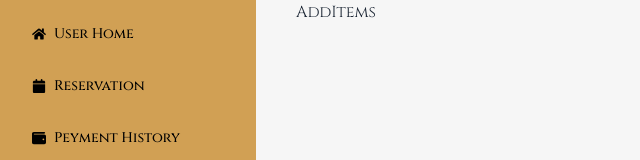
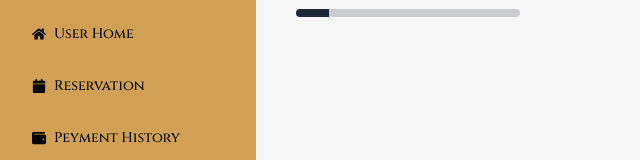
Before and after one commit to Alomgir-HasanShakib/Bistro-Boss, a React (Vite) app: page /dashboard/additems in a window 1280 px wide. Shown: the top 160 px of the page, without its empty margins (0-640 px from the left). Built offline with nearby package versions, Linux system fonts and the light colour scheme; no server answers.

Commit message:
make all the admin route private

```diff
--- a/package.json
+++ b/package.json
@@ -17,6 +17,7 @@
     "match-sorter": "^6.3.4",
     "react": "^18.2.0",
     "react-dom": "^18.2.0",
+    "react-hook-form": "^7.51.5",
     "react-icons": "^5.2.1",
     "react-responsive-carousel": "^3.2.23",
     "react-router-dom": "^6.23.1",
--- a/src/Hooks/useAdmin.jsx
+++ b/src/Hooks/useAdmin.jsx
@@ -7,7 +7,7 @@ const useAdmin = () => {
   const { user } = useContext(AuthContext);
   //  console.log(user?.email);
   const axiosSecure = useAxiosSecure();
-  const { data: isAdmin } = useQuery({
+  const { data: isAdmin, isPending: isAdminLoading } = useQuery({
     queryKey: [user?.email, "isAdmin"],
     queryFn: async () => {
       const res = await axiosSecure.get(`/users/admin/${user.email}`);
@@ -15,7 +15,7 @@ const useAdmin = () => {
       return res.data?.admin;
     },enabled: !!localStorage.getItem('access-token')
   });
-  return [isAdmin];
+  return [isAdmin,isAdminLoading];
 };
 
 export default useAdmin;
--- a/src/Pages/Dashboard/ForAdmin/AddItems.jsx
+++ b/src/Pages/Dashboard/ForAdmin/AddItems.jsx
@@ -1,7 +1,13 @@
+import SectionTitle from "../../../Component/Section Title/SectionTitle"
 
 const AddItems = () => {
   return (
-    <div>AddItems</div>
+    <div>
+      <SectionTitle head='Add An Items' subHead="What's New?"></SectionTitle>
+      <div>
+
+      </div>
+    </div>
   )
 }
 
--- /dev/null
+++ b/src/Routers/AdminRoute.jsx
@@ -0,0 +1,20 @@
+import { useContext } from "react";
+import { AuthContext } from "../Context/Authentication";
+import useAdmin from "../Hooks/useAdmin";
+import { Navigate, useLocation } from "react-router-dom";
+
+const AdminRoute = ({ children }) => {
+  const { user, loader } = useContext(AuthContext);
+  const [isAdmin, isAdminLoading] = useAdmin();
+  const location = useLocation();
+
+  if (loader || isAdminLoading) {
+    return <progress className="progress w-56"></progress>;
+  }
+  if (user && isAdmin) {
+    return children;
+  }
+  return <Navigate to="/login" state={{ from: location }} replace></Navigate>;
+};
+
+export default AdminRoute;
--- a/src/Routers/Router.jsx
+++ b/src/Routers/Router.jsx
@@ -19,6 +19,7 @@ import AddItems from "../Pages/Dashboard/ForAdmin/AddItems";
 import ManageItems from "../Pages/Dashboard/ForAdmin/ManageItems";
 import ManageBookings from "../Pages/Dashboard/ForAdmin/ManageBookings";
 import AllUsers from "../Pages/Dashboard/ForAdmin/AllUsers";
+import AdminRoute from "./AdminRoute";
 
 const router = createBrowserRouter([
   {
@@ -55,7 +56,7 @@ const router = createBrowserRouter([
     path: "dashboard",
     element: <Dashboard></Dashboard>,
     children: [
-      // normal user route
+      // =================================================================normal user route ==============================
       {
         path: "cart",
         element: <Cart></Cart>,
@@ -80,26 +81,49 @@ const router = createBrowserRouter([
         path: "userHome",
         element: <UserHome></UserHome>,
       },
-      // admin route here
+      // ===============================================admin route here ==================================
       {
-        path: 'adminHome',
-        element: <AdminHome></AdminHome>
-      },{
-        path: 'additems',
-        element: <AddItems></AddItems>
+        path: "adminHome",
+        element: (
+          <AdminRoute>
+            <AdminHome></AdminHome>
+          </AdminRoute>
+        ),
       },
       {
-        path: 'manageitems',
-        element: <ManageItems></ManageItems>
+        path: "additems",
+        element: (
+          <AdminRoute>
+            <AddItems></AddItems>
+          </AdminRoute>
+        ),
       },
       {
-        path: 'managebook',
-        element: <ManageBookings></ManageBookings>
+        path: "manageitems",
+        element: (
+          <AdminRoute>
+            {" "}
+            <ManageItems></ManageItems>
+          </AdminRoute>
+        ),
       },
       {
-        path: 'alluser',
-        element: <AllUsers></AllUsers>
-      }
+        path: "managebook",
+        element: (
+          <AdminRoute>
+            {" "}
+            <ManageBookings></ManageBookings>
+          </AdminRoute>
+        ),
+      },
+      {
+        path: "alluser",
+        element: (
+          <AdminRoute>
+            <AllUsers></AllUsers>
+          </AdminRoute>
+        ),
+      },
     ],
   },
 ]);
```
Also changed, not shown: 1 other file (tests, documents, lock files or other folders).
